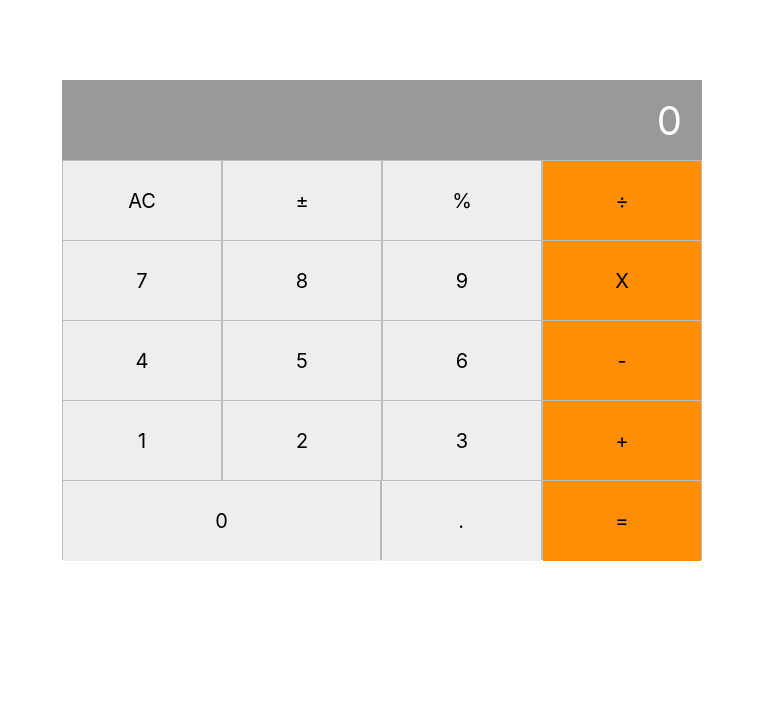
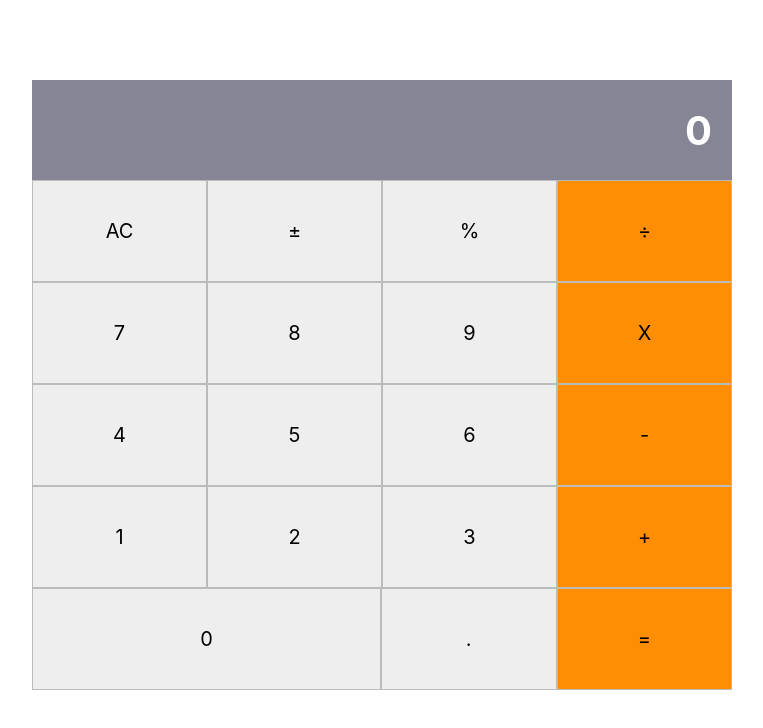
Before and after one commit to ioanniskousis/Calculator, a React (Create React App) app: page / in a window 1280 px wide. Shown: the top 728 px of the page, without its empty margins (258-1021 px from the left). Built offline with nearby package versions, Linux system fonts and the light colour scheme.

Commit message:
added styling according to requirements

```diff
--- a/src/App.css
+++ b/src/App.css
@@ -1,9 +1,7 @@
 .App {
   text-align: center;
   background-color: #eee;
-  width: 80vh;
-  min-width: 40vh;
-  max-width: 90%;
+  width: 700px;
   margin: 10vh auto;
   font-size: 5vh;
   box-sizing: border-box;
@@ -36,9 +34,10 @@
 }
 
 .Display {
-  background-color: #999;
+  background-color: rgb(133, 133, 149);
+  font-weight: bold;
   color: #fff;
-  height: 10vh;
+  height: 100px;
   display: flex;
   justify-content: flex-end;
   align-items: center;
@@ -47,7 +46,6 @@
 }
 
 .ButtonPanel {
-  height: 50vh;
   display: flex;
   flex-direction: column;
   justify-content: flex-start;
@@ -59,20 +57,18 @@
 .ButtonGroup {
   display: flex;
   width: 100%;
-  height: 10vh;
-  background-color: #bbb;
   box-sizing: border-box;
 }
 
 .Button {
-  height: 100%;
+  height: 100px;
   width: 25%;
   display: flex;
   justify-content: center;
   align-items: center;
-  background-color: #eee;
+  background-color: rgb(255, 142, 5);
   color: #000;
-  margin: 1px;
+  border: 1px solid #bbb;
 }
 
 .Button2 {
@@ -80,7 +76,7 @@
 }
 
 .Button3 {
-  background-color: rgb(255, 142, 5);
+  background-color: #eee;
 }
 
 @keyframes App-logo-spin {
--- a/src/components/Button.js
+++ b/src/components/Button.js
@@ -10,10 +10,10 @@ class Button extends React.Component {
   render() {
     const { name } = this.props;
     const { sign } = this.props;
-    const { dblwidth } = this.props;
-    const { orange } = this.props;
-    const classname = (dblwidth ? 'Button Button2' : 'Button')
-      .concat(orange ? ' Button3' : '');
+    const { wide } = this.props;
+    const { color } = this.props;
+    const classname = (wide ? 'Button Button2' : 'Button')
+      .concat(color ? ' Button3' : '');
     return (
       <div className={classname} id={name}>
         {sign}
@@ -25,15 +25,15 @@ class Button extends React.Component {
 Button.propTypes = {
   name: PropTypes.string,
   sign: PropTypes.string,
-  dblwidth: PropTypes.bool,
-  orange: PropTypes.bool,
+  wide: PropTypes.bool,
+  color: PropTypes.bool,
 };
 
 Button.defaultProps = {
   name: '',
   sign: '',
-  dblwidth: false,
-  orange: false,
+  wide: false,
+  color: false,
 };
 
 export default Button;
```
Also changed, not shown: src/components/ButtonPanel.js (+15 -6 lines).
